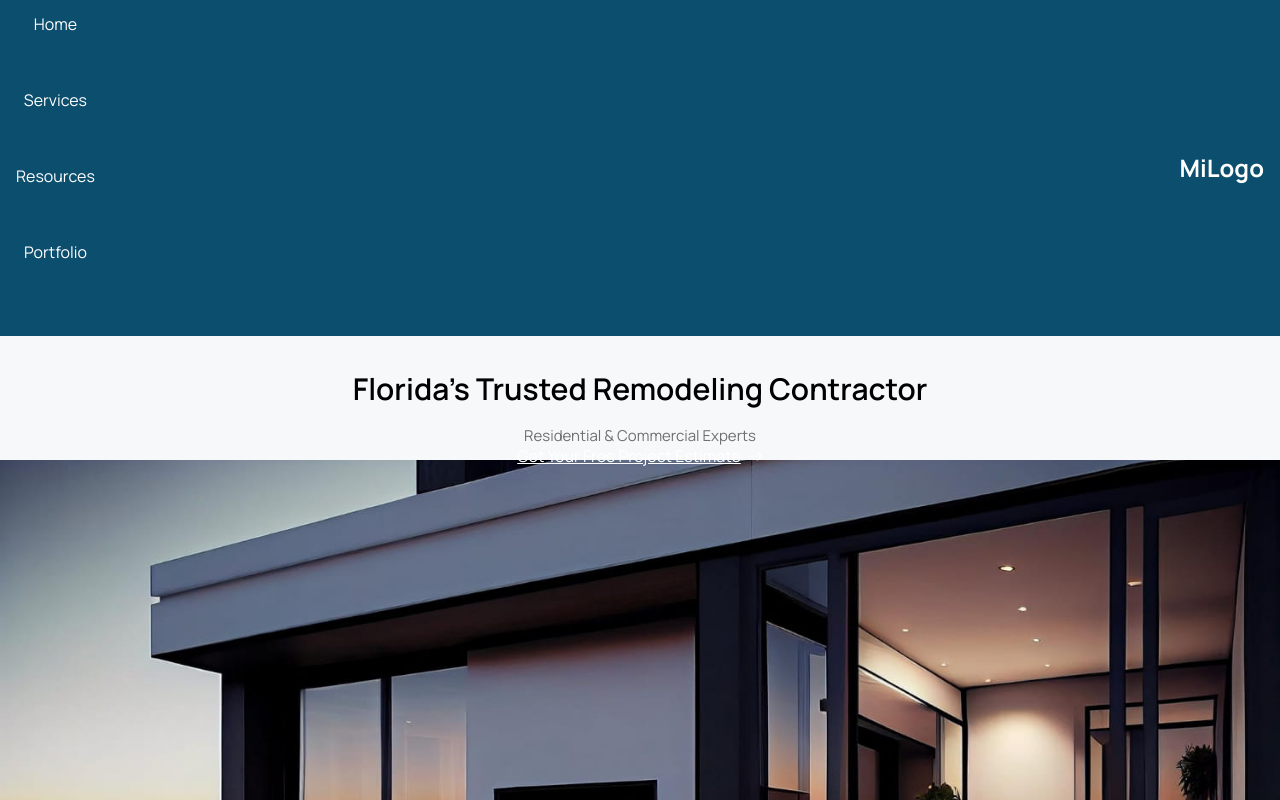
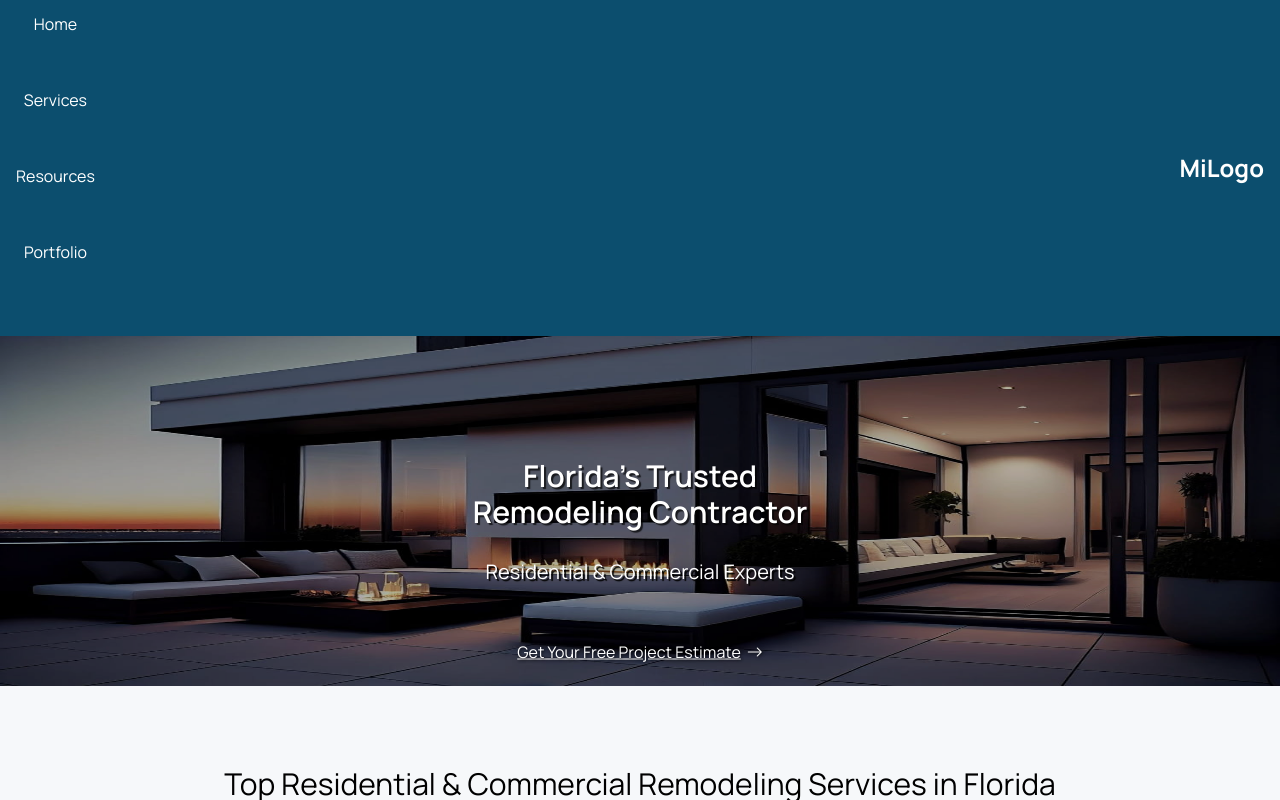
Before and after one commit to JotaJotaM1/1GCConstruction, a React (Vite) app: page / in a window 1280 px wide. Shown: the top 800 px of the page. Built offline with nearby package versions, Linux system fonts and the light colour scheme.

Commit message:
update for fisrt section

```diff
--- a/src/pages/Home.jsx
+++ b/src/pages/Home.jsx
@@ -12,13 +12,13 @@ function Home() {
     return (
         <main>
             <section>
-                <div className="cnt-title">
-                    <h1 className="titleHome">Florida&rsquo;s Trusted Remodeling Contractor</h1>
-                    <p className="subtitleHome">Residential & Commercial Experts</p>
-                </div>
-                <div>
+                <div className="cnt-imgPortadaHome">
                     <figure className="cnt-imgPortada">
                         <img className="portadaHome" src={portadaHome} alt="Portada" />
+                        <div className="cnt-title">
+                            <h1 className="titleHome">Florida&rsquo;s Trusted Remodeling Contractor</h1>
+                            <p className="subtitleHome">Residential & Commercial Experts</p>
+                        </div>
                         <Link className="textCTAimgPorta">
                             Get Your Free Project Estimate
                             <i className="arrowImgPorta bi bi-arrow-right"></i>
--- a/src/styles/pages/Home.css
+++ b/src/styles/pages/Home.css
@@ -2,24 +2,44 @@ main {
     background-color: #F6F8FA;
 }
 
+.cnt-imgPortadaHome {
+    position: relative; /* Necesario para posicionar el texto de manera absoluta */
+    width: 100%; /* Ajusta según sea necesario */
+}
+
+
+
 .cnt-title {
     padding: 15px;
+    position: absolute; /* Posiciona el texto sobre la imagen */
+    top: 50%; /* Centra verticalmente */
+    left: 50%; /* Centra horizontalmente */
+    transform: translate(-50%, -50%); /* Ajusta el centrado */
+    text-align: center; /* Alinea el texto al centro */
+    color: white; /* Color del texto */
+    text-shadow: 2px 2px 4px rgba(0, 0, 0, 0.7); /* Sombra negra para mejorar la legibilidad */
+    width: 100%; /* Ajusta el ancho del texto */
 }
 
 .titleHome {
+    margin: auto;
+    max-width: 390px;
     text-align: center;
     font-weight: 600;
     font-size: 30px;
     line-height: 1.2;
     padding-top: 20px;
+    margin-bottom: 10px;
+    text-shadow: 2px 2px 1px rgba(0, 0, 0, 0.7);
 }
 
 .subtitleHome {
     text-align: center;
     padding-top: 20px;
-    color: #6F6F6F;
+    color: white;
     line-height: 1.2;
-    font-size: 15px;
+    font-size: 20px;
+    text-shadow: 2px 2px 1px rgb(0 0 0);
 }
 
 .imgPortada {
@@ -30,13 +50,15 @@ main {
 .portadaHome {
     display: block;
     width: 100%;
-    height: auto;
+    height: 350px;
+    filter: brightness(0.7);
 }
 
 .textCTAimgPorta {
     display: flex;
     position: absolute;
-    top: 57%;
+    bottom: 20px; /* Posición en la parte inferior */
+    top: 90%;
     left: 50%;
     transform: translate(-50%, -50%);
     color: white;
@@ -45,6 +67,8 @@ main {
     width: 100%;
     justify-content: center;
     align-items: center;
+    background-color: transparent; /* Fondo semitransparente para el CTA */
+    text-shadow: 1px 1px 3px rgba(0, 0, 0, 0.7);
 }
 
 .arrowImgPorta {
```
